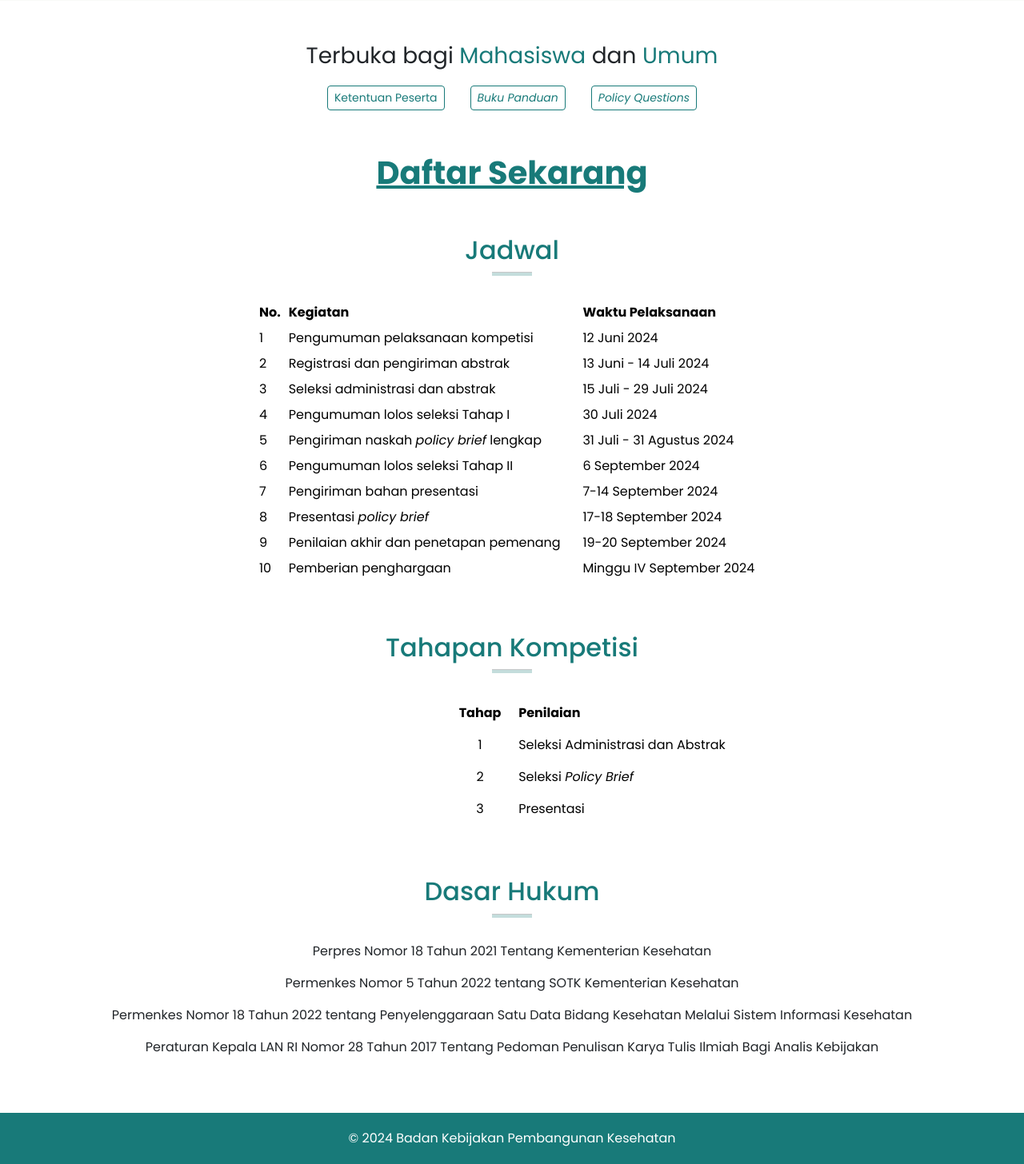
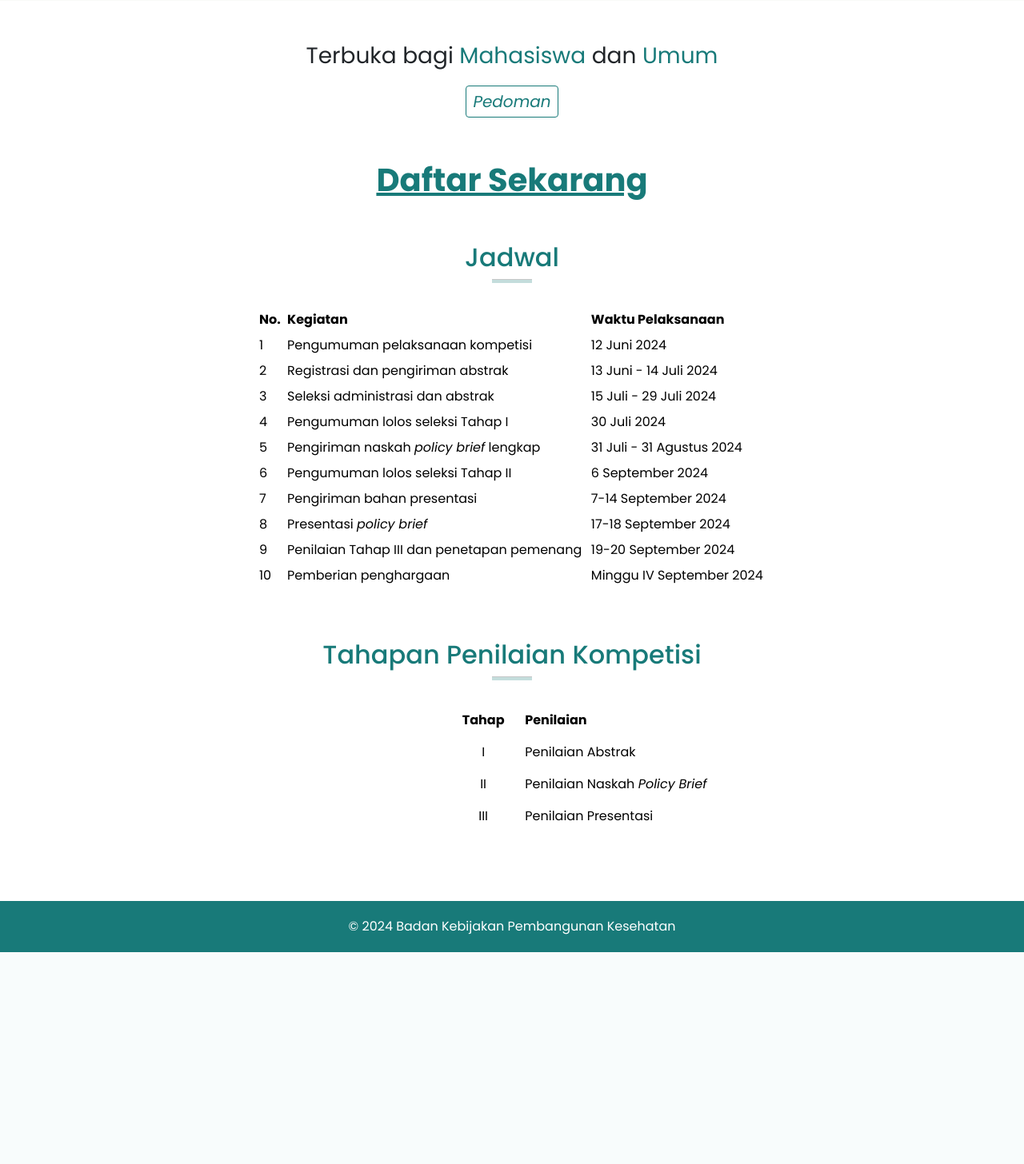
Before and after one commit to GottfriedCP/pb-awards, a Django app: page / in a window 1280 px wide. Shown: the part 504-1960 px from the top of the page at 80% size. After the commit the page ends 1695 px from the top, so only its background shows below. Run offline with Django 5.2, Linux system fonts and the light colour scheme; parts of the project's set-up code (start-up, migrations or seed data) failed here and were passed over; some libraries are stand-ins or nearby versions.

Commit message:
revisi aneh

```diff
--- a/hp_awards/forms.py
+++ b/hp_awards/forms.py
@@ -18,7 +18,7 @@ class FormPendaftaran(forms.ModelForm):
             # "topik",
             "policy_question",
             "policy_question_custom",
-            "swafoto",
+            # "swafoto",  # tidak pada saat registrasi awal
             "ktm",
             "judul_pb",
             "abstrak_pb",
--- a/hp_awards/templates/hp_awards/BASE.html
+++ b/hp_awards/templates/hp_awards/BASE.html
@@ -126,7 +126,7 @@
                         </a>
                         <ul class="dropdown-menu">
                             <li><a class="dropdown-item" href="{% url 'hp_awards:syarat_peserta' %}">Ketentuan Peserta</a></li>
-                            <li><a class="dropdown-item" href="{% url 'hp_awards:policy_questions' %}"><i>Policy Questions</i></a></li>
+                            <!-- <li><a class="dropdown-item" href="{% url 'hp_awards:policy_questions' %}"><i>Policy Questions</i></a></li> -->
                             <li><a class="dropdown-item" href="{% url 'hp_awards:prinsip' %}">Prinsip</a></li>
                             <li><a class="dropdown-item" href="{% url 'hp_awards:kontak' %}">Hubungi Kami</a></li>
                             <li>
--- a/hp_awards/templates/hp_awards/detail_submisi.html
+++ b/hp_awards/templates/hp_awards/detail_submisi.html
@@ -45,8 +45,10 @@
         </div>
         <div class="col">
             <dl>
+                {% if submisi.swafoto %}
                 <dt>Pasfoto</dt>
                 <dd><img src="{{ submisi.swafoto.url }}" style="width: 192px;"></dd>
+                {% endif %}
 
                 {% if not submisi.kategori_pendaftar == 'umum' %}
                 <dt class="mt-3">KTM / Surket Mahasiswa</dt>
--- a/hp_awards/templates/hp_awards/detail_submisi_admin.html
+++ b/hp_awards/templates/hp_awards/detail_submisi_admin.html
@@ -59,8 +59,10 @@
         </div>
         <div class="col">
             <dl>
+                {% if submisi.swafoto %}
                 <dt>Pasfoto</dt>
                 <dd><img src="{{ submisi.swafoto.url }}" style="width: 192px;"></dd>
+                {% endif %}
 
                 {% if submisi.kategori_pendaftar == 'mhs' or submisi.kategori_pendaftar == 'mhs2' %}
                 <dt class="mt-4">KTM atau Surket Mahasiswa</dt>
--- a/hp_awards/templates/hp_awards/elem/form-penilaian-abstrak.html
+++ b/hp_awards/templates/hp_awards/elem/form-penilaian-abstrak.html
@@ -84,8 +84,7 @@
             </tr>
             <tr>
                 <td>Kritis</td>
-                <td>Ide/gagasan berisi telaah kritis suatu permasalahan yang aktual sesuai tema dan policy question yang
-                    diberikan panitia</td>
+                <td>Ide/gagasan berisi telaah kritis suatu permasalahan yang aktual sesuai tema dan policy question</td>
                 <td>
                     <div class="form-check">
                         <input class="form-check-input" type="radio" value="5" name="kritis" id="idkritis1">
--- a/hp_awards/templates/hp_awards/home.html
+++ b/hp_awards/templates/hp_awards/home.html
@@ -31,9 +31,9 @@
         <!-- <hr class="hr-kemkes"> -->
         <p class="fs-3 text-center">Terbuka bagi <span class="color-kemkes">Mahasiswa</span> dan <span class="color-kemkes">Umum</span></p>
         <div class="d-flex justify-content-center">
-            <a class="btn btn-sm btn-outline-kemkes mx-3" href="{% url 'hp_awards:syarat_peserta' %}">Ketentuan Peserta</a>
-            <a class="btn btn-sm btn-outline-kemkes mx-3" href="{% static 'pdf/panduan.pdf' %}"><i>Buku Panduan</i></a>
-            <a class="btn btn-sm btn-outline-kemkes mx-3" href="{% url 'hp_awards:policy_questions' %}"><i>Policy Questions</i></a>
+            <!-- <a class="btn btn-sm btn-outline-kemkes mx-3" href="{% url 'hp_awards:syarat_peserta' %}">Ketentuan Peserta</a> -->
+            <a class="btn btn-sm btn-outline-kemkes mx-3" href="{% static 'pdf/panduan.pdf' %}"><span class="fs-5"><i>Pedoman</i></span></a>
+            <!-- <a class="btn btn-sm btn-outline-kemkes mx-3" href="{% url 'hp_awards:policy_questions' %}"><i>Policy Questions</i></a> -->
         </div>
         <p class="text-center"></p>
     </section>
@@ -98,7 +98,7 @@
                     </tr>
                     <tr>
                         <td>9</td>
-                        <td>Penilaian akhir dan penetapan pemenang</td>
+                        <td>Penilaian Tahap III dan penetapan pemenang</td>
                         <td>19-20 September 2024</td>
                     </tr>
                     <tr>
@@ -111,7 +111,7 @@
         </div>
     </section>
     <section id="section-tahapan" class="my-5">
-        <h2 class="text-center color-kemkes">Tahapan Kompetisi</h2>
+        <h2 class="text-center color-kemkes">Tahapan Penilaian Kompetisi</h2>
         <hr class="hr-kemkes">
         <div class="d-flex justify-content-center">
             <table class="table table-borderless" style="margin-left: 15rem; max-width: 400px;">
@@ -124,25 +124,25 @@
                 </thead>
                 <tbody>
                     <tr>
-                       <td class="text-center">1</td>
-                       <td>Seleksi Administrasi dan Abstrak</td>
+                       <td class="text-center">I</td>
+                       <td>Penilaian Abstrak</td>
                        <!-- <td>Panitia</td> -->
                     </tr>
                     <tr>
-                        <td class="text-center">2</td>
-                        <td>Seleksi <i>Policy Brief</i></td>
+                        <td class="text-center">II</td>
+                        <td>Penilaian Naskah <i>Policy Brief</i></td>
                         <!-- <td>Tim pakar sesuai substansi</td> -->
                      </tr>
                      <tr>
-                        <td class="text-center">3</td>
-                        <td>Presentasi</td>
+                        <td class="text-center">III</td>
+                        <td>Penilaian Presentasi</td>
                         <!-- <td>Pejabat Kementerian Kesehatan, SKM, LAN, Bappenas, Diaspora</td> -->
                      </tr>
                 </tbody>
             </table>
         </div>
     </section>
-    <section id="4" class="my-5">
+    <!-- <section id="4" class="my-5">
         <h2 class="text-center color-kemkes">Dasar Hukum</h2>
         <hr class="hr-kemkes">
         <div class="text-center">
@@ -151,6 +151,6 @@
             <p class="">Permenkes Nomor 18 Tahun 2022 tentang Penyelenggaraan Satu Data Bidang Kesehatan Melalui Sistem Informasi Kesehatan</p>
             <p class="">Peraturan Kepala LAN RI Nomor 28 Tahun 2017 Tentang Pedoman Penulisan Karya Tulis Ilmiah Bagi Analis Kebijakan</p>
         </div>
-    </section>
+    </section> -->
 </div>
 {% endblock %}
```
Also changed, not shown: hp_awards/models.py (+6 -4 lines), hp_awards/templates/hp_awards/detail_submisi_reviewer.html (+7 -0 lines), hp_awards/templates/hp_awards/kontak.html (+4 -4 lines), hp_awards/templates/hp_awards/syarat_peserta.html (+4 -4 lines), hp_awards/migrations/0008_alter_penilaian_reviewer_alter_submisi_email_and_more.py (added), hp_awards/migrations/0009_alter_submisi_swafoto.py (added), hp_awards/migrations/0010_alter_submisi_afiliasi_alter_submisi_ktm.py (added).
